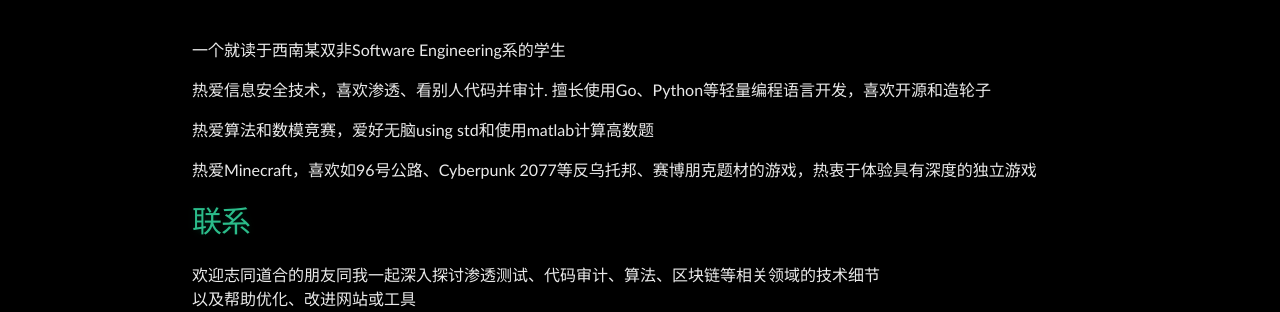
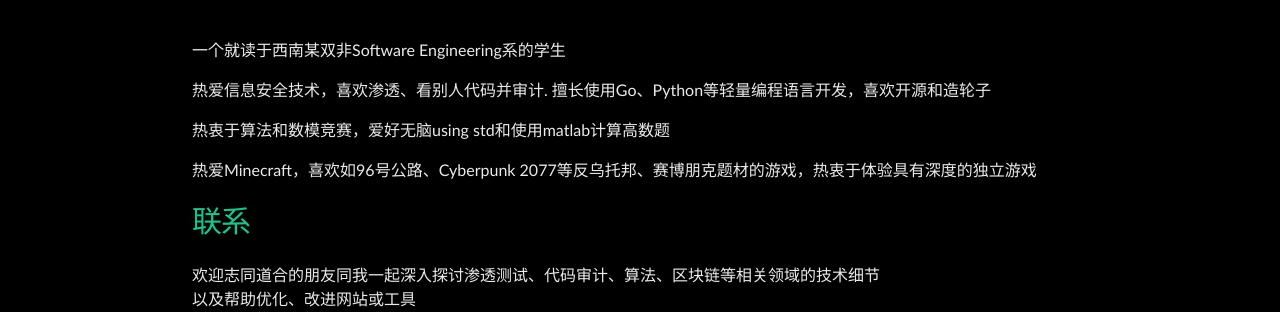
Before and after one commit to Leeyangee/leeyangee.github.io, a Jekyll site: the page built from about.md, in a window 1280 px wide. Shown: the part 439-751 px from the top of the page. Built offline with Jekyll 4.4.1, drawn with Linux system fonts in a browser that asks for light colours.

Commit message:
Update about.md

```diff
--- a/about.md
+++ b/about.md
@@ -7,7 +7,7 @@ title: 关于
 
 热爱信息安全技术，喜欢渗透、看别人代码并审计. 擅长使用Go、Python等轻量编程语言开发，喜欢开源和造轮子
 
-热爱算法和数模竞赛，爱好无脑using std和使用matlab计算高数题
+热衷于算法和数模竞赛，爱好无脑using std和使用matlab计算高数题
 
 热爱Minecraft，喜欢如96号公路、Cyberpunk 2077等反乌托邦、赛博朋克题材的游戏，热衷于体验具有深度的独立游戏
 
```
